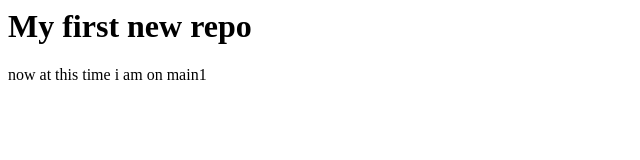
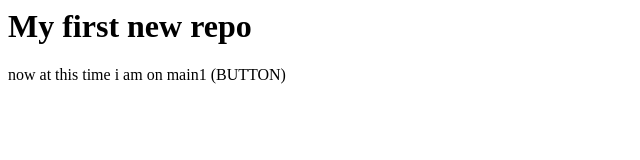
Before and after one commit to student-drdo/LocalRepo, a plain HTML site: page index.html in a window 1280 px wide. Shown: the full height of the page, 0-640 px from the left. Drawn offline with Linux system fonts and the light colour scheme.

```diff
--- a/index.html
+++ b/index.html
@@ -1,2 +1,2 @@
 <h1>My first new repo</h1>
-<p>now at this time i am on main1</p>
+<p>now at this time i am on main1 (BUTTON)</p>
```
